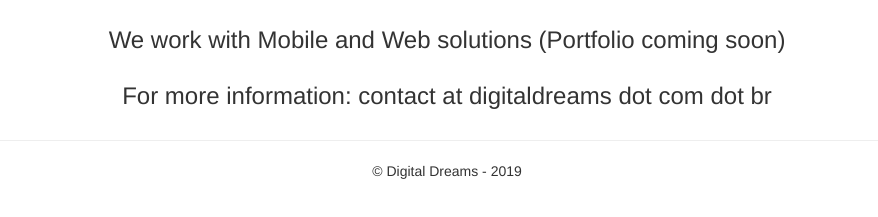
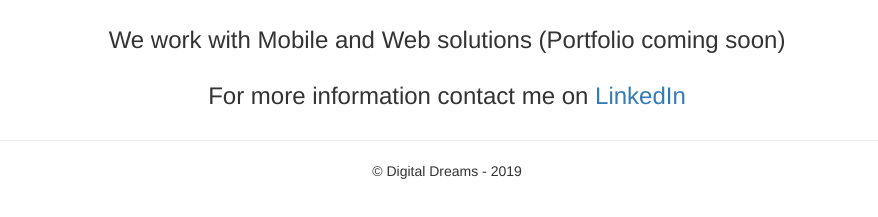
Before and after one commit to josecostamartins/digitaldreams, a plain HTML site: page index.html in a window 1280 px wide. Shown: the part 437-654 px from the top of the page, without its empty margins (193-1071 px from the left). Drawn offline with nearby package versions, Linux system fonts and the light colour scheme.

Commit message:
added linkedin information

```diff
--- a/index.html
+++ b/index.html
@@ -49,7 +49,7 @@
 
         <div class="row">
             <header class="major">
-            <h3>For more information: contact at digitaldreams dot com dot br</h3>
+            <h3>For more information contact me on <a href="https://www.linkedin.com/in/josé-augusto-ab309a13" target="_blank">LinkedIn</a></h3>
             </header>
         </div>
 
```
